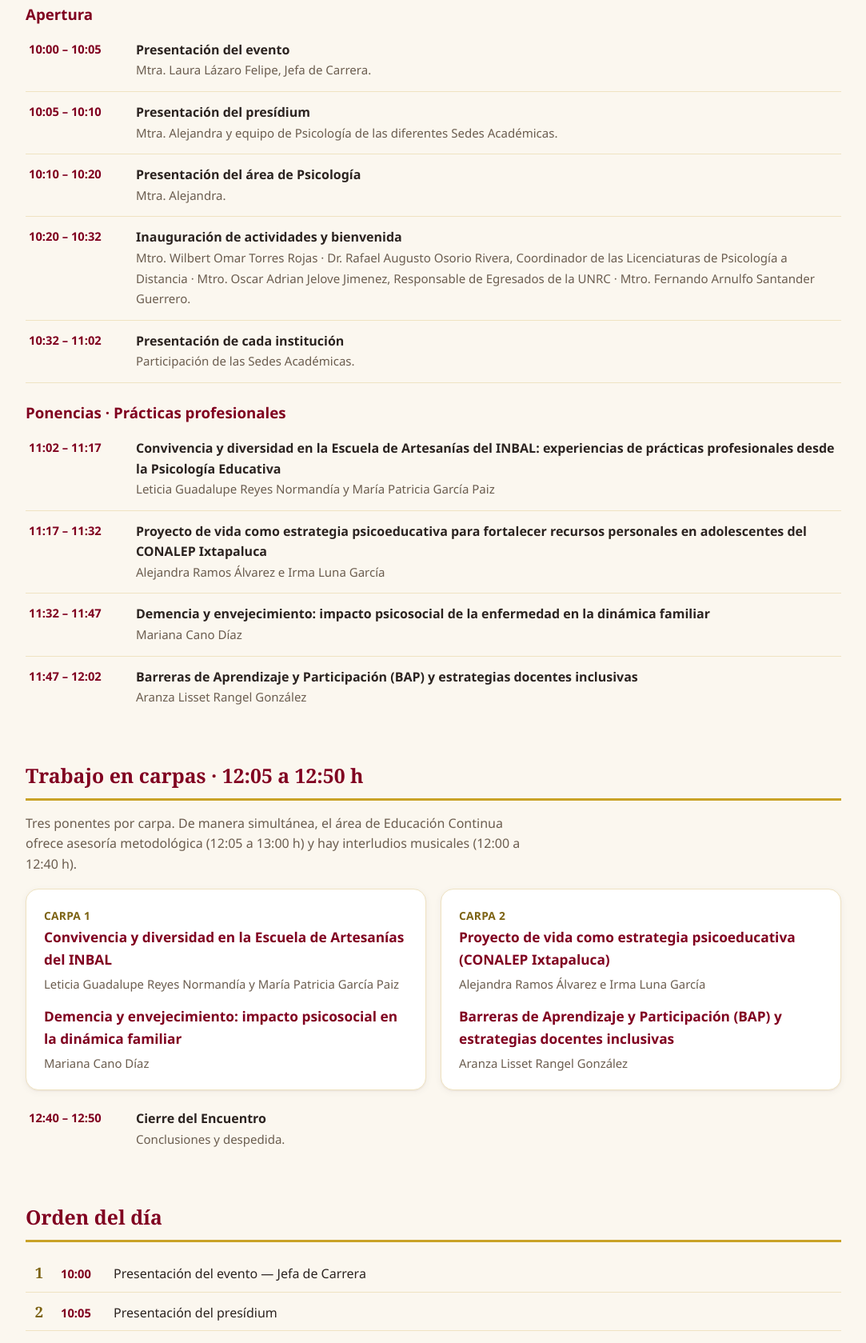
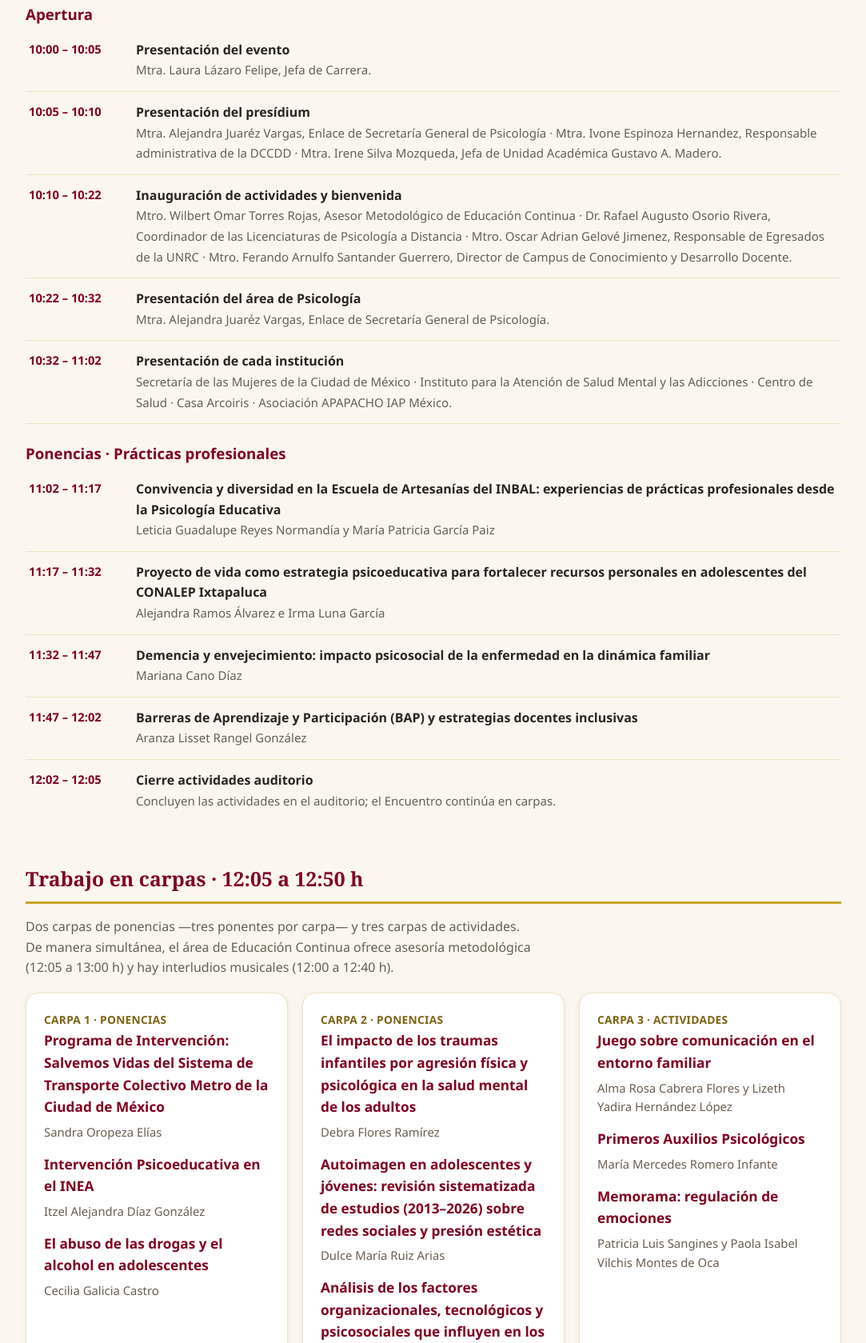
Before and after one commit to mago-del-caos/Encuentro-UNRC, a plain HTML site: page index.html in a window 1280 px wide. Shown: the part 1121-2800 px from the top of the page at 80% size, without its empty margins (98-1181 px from the left). Drawn offline with Linux system fonts and the light colour scheme.

Commit message:
Programa actualizado 26 nov 2026

```diff
--- a/index.html
+++ b/index.html
@@ -122,8 +122,8 @@ img{ max-width:100%; }
       </article>
       <article class="tarjeta">
         <h3>Trabajo en carpas</h3>
-        <p>En el bloque final, los ponentes se distribuyen tres por carpa para el diálogo y la
-          construcción colectiva con las y los asistentes.</p>
+        <p>En el bloque final hay carpas de ponencias —tres ponentes por carpa— y carpas de
+          actividades prácticas, para el diálogo y la construcción colectiva con las y los asistentes.</p>
       </article>
     </div>
   </section>
@@ -132,36 +132,65 @@ img{ max-width:100%; }
     <h2>Programa</h2>
     <h3 style="color:var(--vino); margin:18px 0 4px;">Apertura</h3>
     <div class="acto"><div class="h">10:00 – 10:05</div><div class="t"><b>Presentación del evento</b><span>Mtra. Laura Lázaro Felipe, Jefa de Carrera.</span></div></div>
-    <div class="acto"><div class="h">10:05 – 10:10</div><div class="t"><b>Presentación del presídium</b><span>Mtra. Alejandra y equipo de Psicología de las diferentes Sedes Académicas.</span></div></div>
-    <div class="acto"><div class="h">10:10 – 10:20</div><div class="t"><b>Presentación del área de Psicología</b><span>Mtra. Alejandra.</span></div></div>
-    <div class="acto"><div class="h">10:20 – 10:32</div><div class="t"><b>Inauguración de actividades y bienvenida</b><span>Mtro. Wilbert Omar Torres Rojas · Dr. Rafael Augusto Osorio Rivera, Coordinador de las Licenciaturas de Psicología a Distancia · Mtro. Oscar Adrian Jelove Jimenez, Responsable de Egresados de la UNRC · Mtro. Fernando Arnulfo Santander Guerrero.</span></div></div>
-    <div class="acto"><div class="h">10:32 – 11:02</div><div class="t"><b>Presentación de cada institución</b><span>Participación de las Sedes Académicas.</span></div></div>
+    <div class="acto"><div class="h">10:05 – 10:10</div><div class="t"><b>Presentación del presídium</b><span>Mtra. Alejandra Juaréz Vargas, Enlace de Secretaría General de Psicología · Mtra. Ivone Espinoza Hernandez, Responsable administrativa de la DCCDD · Mtra. Irene Silva Mozqueda, Jefa de Unidad Académica Gustavo A. Madero.</span></div></div>
+    <div class="acto"><div class="h">10:10 – 10:22</div><div class="t"><b>Inauguración de actividades y bienvenida</b><span>Mtro. Wilbert Omar Torres Rojas, Asesor Metodológico de Educación Continua · Dr. Rafael Augusto Osorio Rivera, Coordinador de las Licenciaturas de Psicología a Distancia · Mtro. Oscar Adrian Gelové Jimenez, Responsable de Egresados de la UNRC · Mtro. Ferando Arnulfo Santander Guerrero, Director de Campus de Conocimiento y Desarrollo Docente.</span></div></div>
+    <div class="acto"><div class="h">10:22 – 10:32</div><div class="t"><b>Presentación del área de Psicología</b><span>Mtra. Alejandra Juaréz Vargas, Enlace de Secretaría General de Psicología.</span></div></div>
+    <div class="acto"><div class="h">10:32 – 11:02</div><div class="t"><b>Presentación de cada institución</b><span>Secretaría de las Mujeres de la Ciudad de México · Instituto para la Atención de Salud Mental y las Adicciones · Centro de Salud · Casa Arcoiris · Asociación APAPACHO IAP México.</span></div></div>
 
     <h3 style="color:var(--vino); margin:22px 0 4px;">Ponencias · Prácticas profesionales</h3>
     <div class="acto"><div class="h">11:02 – 11:17</div><div class="t"><b>Convivencia y diversidad en la Escuela de Artesanías del INBAL: experiencias de prácticas profesionales desde la Psicología Educativa</b><span>Leticia Guadalupe Reyes Normandía y María Patricia García Paiz</span></div></div>
     <div class="acto"><div class="h">11:17 – 11:32</div><div class="t"><b>Proyecto de vida como estrategia psicoeducativa para fortalecer recursos personales en adolescentes del CONALEP Ixtapaluca</b><span>Alejandra Ramos Álvarez e Irma Luna García</span></div></div>
     <div class="acto"><div class="h">11:32 – 11:47</div><div class="t"><b>Demencia y envejecimiento: impacto psicosocial de la enfermedad en la dinámica familiar</b><span>Mariana Cano Díaz</span></div></div>
     <div class="acto"><div class="h">11:47 – 12:02</div><div class="t"><b>Barreras de Aprendizaje y Participación (BAP) y estrategias docentes inclusivas</b><span>Aranza Lisset Rangel González</span></div></div>
+    <div class="acto"><div class="h">12:02 – 12:05</div><div class="t"><b>Cierre actividades auditorio</b><span>Concluyen las actividades en el auditorio; el Encuentro continúa en carpas.</span></div></div>
   </section>
 
   <section class="seccion" id="carpas">
     <h2>Trabajo en carpas · 12:05 a 12:50 h</h2>
-    <p class="intro">Tres ponentes por carpa. De manera simultánea, el área de Educación Continua
-      ofrece asesoría metodológica (12:05 a 13:00 h) y hay interludios musicales (12:00 a 12:40 h).</p>
+    <p class="intro">Dos carpas de ponencias —tres ponentes por carpa— y tres carpas de actividades.
+      De manera simultánea, el área de Educación Continua ofrece asesoría metodológica
+      (12:05 a 13:00 h) y hay interludios musicales (12:00 a 12:40 h).</p>
     <div class="rejilla">
       <article class="tarjeta">
-        <span class="hora">CARPA 1</span>
-        <h3>Convivencia y diversidad en la Escuela de Artesanías del INBAL</h3>
-        <p class="autores">Leticia Guadalupe Reyes Normandía y María Patricia García Paiz</p>
-        <h3 style="margin-top:14px;">Demencia y envejecimiento: impacto psicosocial en la dinámica familiar</h3>
-        <p class="autores">Mariana Cano Díaz</p>
+        <span class="hora">CARPA 1 · PONENCIAS</span>
+        <h3>Programa de Intervención: Salvemos Vidas del Sistema de Transporte Colectivo Metro de la Ciudad de México</h3>
+        <p class="autores">Sandra Oropeza Elías</p>
+        <h3 style="margin-top:14px;">Intervención Psicoeducativa en el INEA</h3>
+        <p class="autores">Itzel Alejandra Díaz González</p>
+        <h3 style="margin-top:14px;">El abuso de las drogas y el alcohol en adolescentes</h3>
+        <p class="autores">Cecilia Galicia Castro</p>
       </article>
       <article class="tarjeta">
-        <span class="hora">CARPA 2</span>
-        <h3>Proyecto de vida como estrategia psicoeducativa (CONALEP Ixtapaluca)</h3>
-        <p class="autores">Alejandra Ramos Álvarez e Irma Luna García</p>
-        <h3 style="margin-top:14px;">Barreras de Aprendizaje y Participación (BAP) y estrategias docentes inclusivas</h3>
-        <p class="autores">Aranza Lisset Rangel González</p>
+        <span class="hora">CARPA 2 · PONENCIAS</span>
+        <h3>El impacto de los traumas infantiles por agresión física y psicológica en la salud mental de los adultos</h3>
+        <p class="autores">Debra Flores Ramírez</p>
+        <h3 style="margin-top:14px;">Autoimagen en adolescentes y jóvenes: revisión sistematizada de estudios (2013–2026) sobre redes sociales y presión estética</h3>
+        <p class="autores">Dulce María Ruiz Arias</p>
+        <h3 style="margin-top:14px;">Análisis de los factores organizacionales, tecnológicos y psicosociales que influyen en los errores operativos en la modalidad de home office desde el enfoque conductista</h3>
+        <p class="autores">Adolfo Martín Melgarejo Pérez</p>
+      </article>
+      <article class="tarjeta">
+        <span class="hora">CARPA 3 · ACTIVIDADES</span>
+        <h3>Juego sobre comunicación en el entorno familiar</h3>
+        <p class="autores">Alma Rosa Cabrera Flores y Lizeth Yadira Hernández López</p>
+        <h3 style="margin-top:14px;">Primeros Auxilios Psicológicos</h3>
+        <p class="autores">María Mercedes Romero Infante</p>
+        <h3 style="margin-top:14px;">Memorama: regulación de emociones</h3>
+        <p class="autores">Patricia Luis Sangines y Paola Isabel Vilchis Montes de Oca</p>
+      </article>
+      <article class="tarjeta">
+        <span class="hora">CARPA 4 · ACTIVIDADES</span>
+        <h3>Prevención del bullying</h3>
+        <p class="autores">Sandy Berenice Cisneros Martínez</p>
+        <h3 style="margin-top:14px;">Autoconocimiento para prevenir adicciones</h3>
+        <p class="autores">Bertha Rueda Ovalles</p>
+        <h3 style="margin-top:14px;">Dado de las emociones</h3>
+        <p class="autores">Sebastián Salinas Pichardo, Diana Carolina Márquez Hernández y Alma Eugenia Rojo Alfaro</p>
+      </article>
+      <article class="tarjeta">
+        <span class="hora">CARPA 5 · ACTIVIDADES</span>
+        <h3>Lotería de las emociones</h3>
+        <p class="autores">Diana Ivet de la Fuente Ovando, Linney Montes González y Mariana Roldán Solares</p>
       </article>
     </div>
     <div class="acto" style="margin-top:10px;"><div class="h">12:40 – 12:50</div><div class="t"><b>Cierre del Encuentro</b><span>Conclusiones y despedida.</span></div></div>
@@ -172,14 +201,15 @@ img{ max-width:100%; }
     <ol class="orden">
       <li><span class="h">10:00</span> Presentación del evento — Jefa de Carrera</li>
       <li><span class="h">10:05</span> Presentación del presídium</li>
-      <li><span class="h">10:10</span> Presentación del área de Psicología</li>
-      <li><span class="h">10:20</span> Inauguración y bienvenida</li>
+      <li><span class="h">10:10</span> Inauguración y bienvenida</li>
+      <li><span class="h">10:22</span> Presentación del área de Psicología</li>
       <li><span class="h">10:32</span> Presentación de cada institución</li>
       <li><span class="h">11:02</span> Ponencia: Convivencia y diversidad (INBAL)</li>
       <li><span class="h">11:17</span> Ponencia: Proyecto de vida (CONALEP Ixtapaluca)</li>
       <li><span class="h">11:32</span> Ponencia: Demencia y envejecimiento</li>
       <li><span class="h">11:47</span> Ponencia: Barreras de Aprendizaje y Participación</li>
-      <li><span class="h">12:05</span> Trabajo en carpas — tres ponentes por carpa</li>
+      <li><span class="h">12:02</span> Cierre actividades auditorio</li>
+      <li><span class="h">12:05</span> Trabajo en carpas — ponencias y actividades</li>
       <li><span class="h">12:05</span> Asesoría metodológica de Educación Continua (simultánea)</li>
       <li><span class="h">12:40</span> Cierre del Encuentro</li>
     </ol>
@@ -193,19 +223,24 @@ img{ max-width:100%; }
         <thead><tr><th>N°</th><th>Horario</th><th>Actividad</th><th>Asignatura / Eje</th><th>Grupo / Carpa</th><th>Nombre de los participantes</th><th>Nombre del trabajo</th><th>Docente responsable</th><th>Observaciones</th></tr></thead>
         <tbody>
         <tr><td class="n">1</td><td>10:00 – 10:05</td><td>Apertura</td><td>—</td><td>Plenaria</td><td>Mtra. Laura Lázaro Felipe</td><td>Presentación del evento</td><td>Jefa de Carrera</td><td>—</td></tr>
-        <tr><td class="n">2</td><td>10:05 – 10:10</td><td>Apertura</td><td>—</td><td>Plenaria</td><td>Mtra. Alejandra y equipo de Psicología de las Sedes Académicas</td><td>Presentación del presídium</td><td>—</td><td>—</td></tr>
-        <tr><td class="n">3</td><td>10:10 – 10:20</td><td>Apertura</td><td>—</td><td>Plenaria</td><td>Mtra. Alejandra</td><td>Presentación del área de Psicología</td><td>—</td><td>—</td></tr>
-        <tr><td class="n">4</td><td>10:20 – 10:32</td><td>Apertura</td><td>—</td><td>Plenaria</td><td>Mtro. Wilbert Omar Torres Rojas · Dr. Rafael Augusto Osorio Rivera · Mtro. Oscar Adrian Jelove Jimenez · Mtro. Fernando Arnulfo Santander Guerrero</td><td>Inauguración de actividades y bienvenida</td><td>—</td><td>—</td></tr>
-        <tr><td class="n">5</td><td>10:32 – 11:02</td><td>Apertura</td><td>—</td><td>Plenaria</td><td>Sedes Académicas</td><td>Presentación de cada institución</td><td>—</td><td>—</td></tr>
+        <tr><td class="n">2</td><td>10:05 – 10:10</td><td>Apertura</td><td>—</td><td>Plenaria</td><td>Mtra. Alejandra Juaréz Vargas · Mtra. Ivone Espinoza Hernandez · Mtra. Irene Silva Mozqueda</td><td>Presentación del presídium</td><td>—</td><td>—</td></tr>
+        <tr><td class="n">3</td><td>10:10 – 10:22</td><td>Apertura</td><td>—</td><td>Plenaria</td><td>Mtro. Wilbert Omar Torres Rojas · Dr. Rafael Augusto Osorio Rivera · Mtro. Oscar Adrian Gelové Jimenez · Mtro. Ferando Arnulfo Santander Guerrero</td><td>Inauguración de actividades y bienvenida</td><td>—</td><td>—</td></tr>
+        <tr><td class="n">4</td><td>10:22 – 10:32</td><td>Apertura</td><td>—</td><td>Plenaria</td><td>Mtra. Alejandra Juaréz Vargas</td><td>Presentación del área de Psicología</td><td>—</td><td>—</td></tr>
+        <tr><td class="n">5</td><td>10:32 – 11:02</td><td>Apertura</td><td>—</td><td>Plenaria</td><td>Secretaría de las Mujeres de la Ciudad de México · Instituto para la Atención de Salud Mental y las Adicciones · Centro de Salud · Casa Arcoiris · Asociación APAPACHO IAP México</td><td>Presentación de cada institución</td><td>—</td><td>—</td></tr>
         <tr><td class="n">6</td><td>11:02 – 11:17</td><td>Ponencia</td><td>Prácticas profesionales</td><td>Plenaria</td><td>Leticia Guadalupe Reyes Normandía y María Patricia García Paiz</td><td>Convivencia y diversidad en la Escuela de Artesanías del INBAL: experiencias de prácticas profesionales desde la Psicología Educativa</td><td>—</td><td>—</td></tr>
         <tr><td class="n">7</td><td>11:17 – 11:32</td><td>Ponencia</td><td>Prácticas profesionales</td><td>Plenaria</td><td>Alejandra Ramos Álvarez e Irma Luna García</td><td>Proyecto de vida como estrategia psicoeducativa para fortalecer recursos personales en adolescentes del CONALEP Ixtapaluca</td><td>—</td><td>—</td></tr>
         <tr><td class="n">8</td><td>11:32 – 11:47</td><td>Ponencia</td><td>Prácticas profesionales</td><td>Plenaria</td><td>Mariana Cano Díaz</td><td>Demencia y envejecimiento: impacto psicosocial de la enfermedad en la dinámica familiar</td><td>—</td><td>—</td></tr>
         <tr><td class="n">9</td><td>11:47 – 12:02</td><td>Ponencia</td><td>Prácticas profesionales</td><td>Plenaria</td><td>Aranza Lisset Rangel González</td><td>Barreras de Aprendizaje y Participación (BAP) y estrategias docentes inclusivas</td><td>—</td><td>—</td></tr>
-        <tr><td class="n">10</td><td>12:05 – 12:50</td><td>Trabajo en carpa</td><td>Prácticas profesionales</td><td>Carpa 1</td><td>Leticia Guadalupe Reyes Normandía · María Patricia García Paiz · Mariana Cano Díaz</td><td>Convivencia y diversidad (INBAL) · Demencia y envejecimiento</td><td>—</td><td>Tres ponentes por carpa</td></tr>
-        <tr><td class="n">11</td><td>12:05 – 12:50</td><td>Trabajo en carpa</td><td>Prácticas profesionales</td><td>Carpa 2</td><td>Alejandra Ramos Álvarez · Irma Luna García · Aranza Lisset Rangel González</td><td>Proyecto de vida (CONALEP Ixtapaluca) · Barreras de Aprendizaje y Participación (BAP)</td><td>—</td><td>Tres ponentes por carpa</td></tr>
-        <tr><td class="n">12</td><td>12:05 – 13:00</td><td>Actividad simultánea</td><td>Educación Continua</td><td>Espacio simultáneo</td><td>Área de Educación Continua</td><td>Asesoría metodológica de Educación Continua</td><td>—</td><td>Simultánea al trabajo en carpas</td></tr>
-        <tr><td class="n">13</td><td>12:00 – 12:40</td><td>Actividad simultánea</td><td>—</td><td>Plenaria</td><td>—</td><td>Música</td><td>—</td><td>Interludios musicales</td></tr>
-        <tr><td class="n">14</td><td>12:40 – 12:50</td><td>Clausura</td><td>—</td><td>Plenaria</td><td>—</td><td>Cierre del Encuentro</td><td>—</td><td>Conclusiones y despedida</td></tr>
+        <tr><td class="n">10</td><td>12:02 – 12:05</td><td>Cierre</td><td>—</td><td>Auditorio</td><td>—</td><td>Cierre actividades auditorio</td><td>—</td><td>El Encuentro continúa en carpas</td></tr>
+        <tr><td class="n">11</td><td>12:05 – 12:50</td><td>Trabajo en carpa</td><td>Ponencias</td><td>Carpa 1</td><td>Sandra Oropeza Elías · Itzel Alejandra Díaz González · Cecilia Galicia Castro</td><td>Programa de Intervención: Salvemos Vidas del Sistema de Transporte Colectivo Metro de la Ciudad de México · Intervención Psicoeducativa en el INEA · El abuso de las drogas y el alcohol en adolescentes</td><td>—</td><td>Tres ponentes por carpa</td></tr>
+        <tr><td class="n">12</td><td>12:05 – 12:50</td><td>Trabajo en carpa</td><td>Ponencias</td><td>Carpa 2</td><td>Debra Flores Ramírez · Dulce María Ruiz Arias · Adolfo Martín Melgarejo Pérez</td><td>El impacto de los traumas infantiles por agresión física y psicológica en la salud mental de los adultos · Autoimagen en adolescentes y jóvenes: revisión sistematizada de estudios (2013–2026) sobre redes sociales y presión estética · Análisis de los factores organizacionales, tecnológicos y psicosociales que influyen en los errores operativos en la modalidad de home office desde el enfoque conductista</td><td>—</td><td>Tres ponentes por carpa</td></tr>
+        <tr><td class="n">13</td><td>12:05 – 12:50</td><td>Trabajo en carpa</td><td>Actividades</td><td>Carpa 3</td><td>Alma Rosa Cabrera Flores · Lizeth Yadira Hernández López · María Mercedes Romero Infante · Patricia Luis Sangines · Paola Isabel Vilchis Montes de Oca</td><td>Juego sobre comunicación en el entorno familiar · Primeros Auxilios Psicológicos · Memorama: regulación de emociones</td><td>—</td><td>Tres actividades</td></tr>
+        <tr><td class="n">14</td><td>12:05 – 12:50</td><td>Trabajo en carpa</td><td>Actividades</td><td>Carpa 4</td><td>Sandy Berenice Cisneros Martínez · Bertha Rueda Ovalles · Sebastián Salinas Pichardo · Diana Carolina Márquez Hernández · Alma Eugenia Rojo Alfaro</td><td>Prevención del bullying · Autoconocimiento para prevenir adicciones · Dado de las emociones</td><td>—</td><td>Tres actividades</td></tr>
+        <tr><td class="n">15</td><td>12:05 – 12:50</td><td>Trabajo en carpa</td><td>Actividades</td><td>Carpa 5</td><td>Diana Ivet de la Fuente Ovando · Linney Montes González · Mariana Roldán Solares</td><td>Lotería de las emociones</td><td>—</td><td>—</td></tr>
+        <tr><td class="n">16</td><td>12:05 – 13:00</td><td>Actividad simultánea</td><td>Educación Continua</td><td>Espacio simultáneo</td><td>Área de Educación Continua</td><td>Asesoría metodológica de Educación Continua</td><td>—</td><td>Simultánea al trabajo en carpas</td></tr>
+        <tr><td class="n">17</td><td>12:00 – 12:20</td><td>Actividad simultánea</td><td>—</td><td>Plenaria</td><td>—</td><td>Música</td><td>—</td><td>Interludios musicales</td></tr>
+        <tr><td class="n">18</td><td>12:20 – 12:40</td><td>Actividad simultánea</td><td>—</td><td>Plenaria</td><td>—</td><td>Música</td><td>—</td><td>Interludios musicales</td></tr>
+        <tr><td class="n">19</td><td>12:40 – 12:50</td><td>Clausura</td><td>—</td><td>Plenaria</td><td>—</td><td>Cierre del Encuentro</td><td>—</td><td>Conclusiones y despedida</td></tr>
         </tbody>
       </table>
     </div>
```
